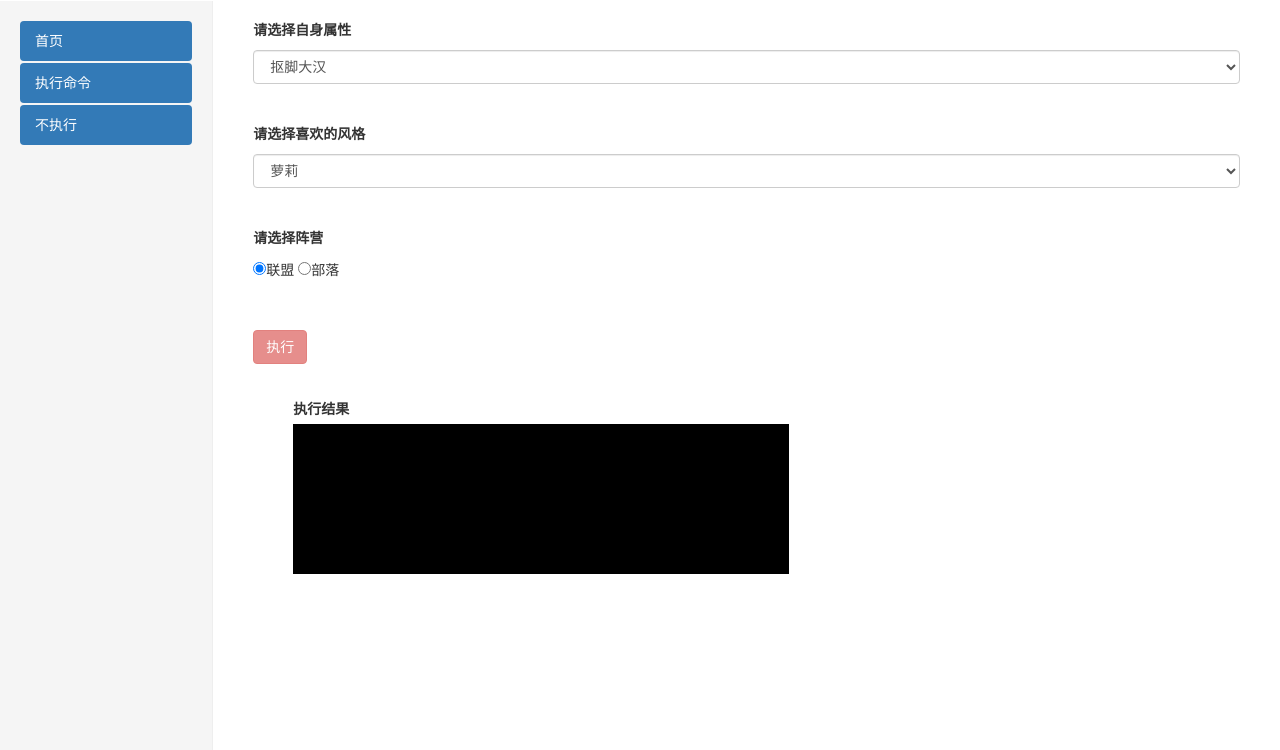
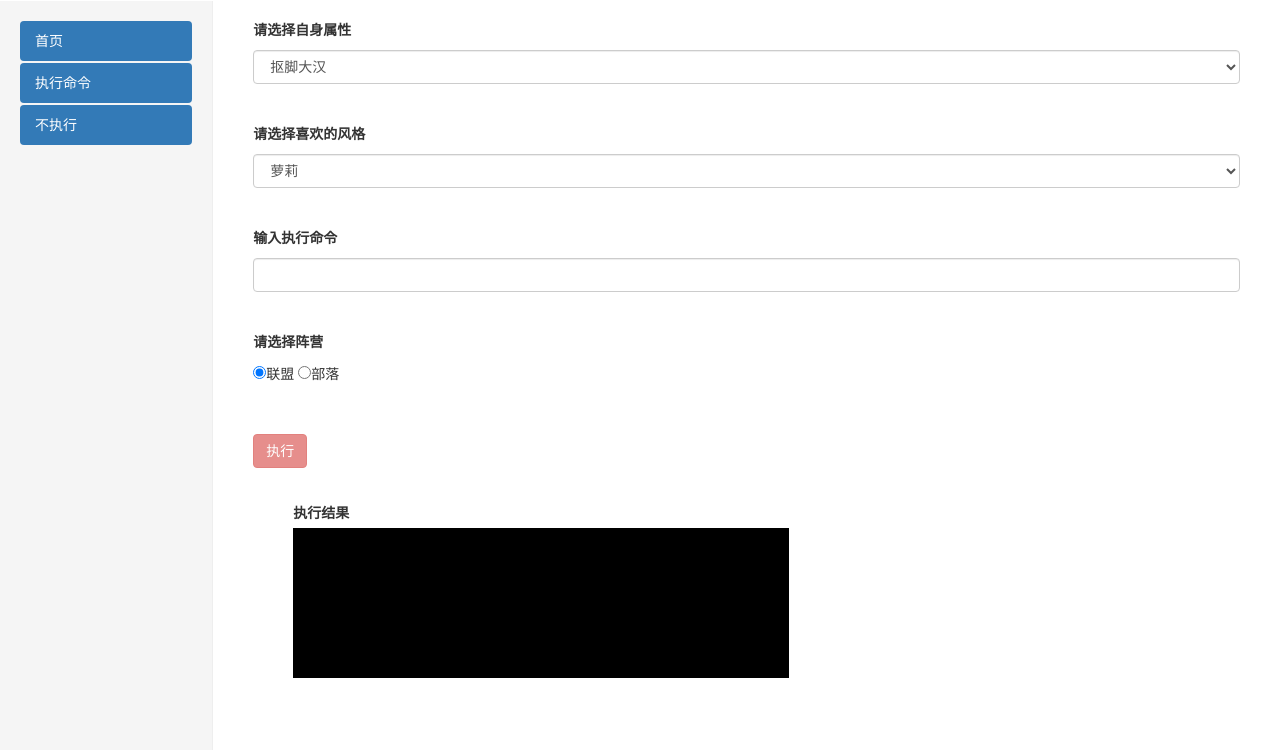
Before and after one commit to itimor/python_practice, a Django app: page / in a window 1280 px wide. Shown: the part 50-800 px from the top of the page. Run offline with Django 3.2, Linux system fonts and the light colour scheme; some libraries are stand-ins or nearby versions.

Commit message:
自定义命令执行

```diff
--- a/cmd_console/demo/templates/demo.html
+++ b/cmd_console/demo/templates/demo.html
@@ -24,15 +24,20 @@
                 </select>
                 <br/>
                 <br/>
-                <p><strong>请选择阵营</strong></p>
-
-<div class="camp">
-    <input type="radio" name="camp" value="alliance" checked="chedked">联盟
-    <input type="radio" name="camp"value="horde">部落
-</div>
+                <p><strong>输入执行命令</strong></p>
+                <input type="text" id="cmd" name="cmd" class="form-control">
                 <br/>
                 <br/>
-<button style="margin-top:10px" type="submit" class="btn btn-danger" value='Click' id="btn1" disabled data-toggle="tooltip" data-placement="top" title="朋友，你要为你的行为付出代价的！">执行</button>
+                <p><strong>请选择阵营</strong></p>
+                <div class="camp">
+                    <input type="radio" name="camp" value="alliance" checked="chedked">联盟
+                    <input type="radio" name="camp" value="horde">部落
+                </div>
+                <br/>
+                <br/>
+                <button style="margin-top:10px" type="submit" class="btn btn-danger" value='Click' id="btn1" disabled
+                        data-toggle="tooltip" data-placement="bottom" title="朋友，你要为你的行为付出代价的！">执行
+                </button>
                 <label id="breath-light">执行中</label>
             </div>
             <div class="col-sm-9 col-md-7 main">
@@ -47,7 +52,9 @@
 <script>
     $(document).ready(function () {
         $("#breath-light").hide();
-        $(function () { $("[data-toggle='tooltip']").tooltip(); });
+        $(function () {
+            $("[data-toggle='tooltip']").tooltip();
+        });
 
         $.ajaxSetup({
             beforeSend: function (xhr, settings) {
@@ -83,8 +90,10 @@
             selbrand = $("#selbrand").val();
             selfip = $("#selfip").val();
             btncamp = $('.camp').find('input:checked').val();
+            btncmd = $("input[id='cmd']").val();
+            console.log(btncmd);
 
-            if (selbrand == "抠脚大汉" || selfip == "萝莉" || btncamp == "alliance") {
+            if (selbrand == "抠脚大汉" || selfip == "萝莉" || btncamp == "alliance" || btncmd.length == 0) {
                 $("#btn1").prop("disabled", true);
             }
             else {
@@ -96,11 +105,12 @@
             button_status();
         });
 
-        $("#btn1").click(function () {
+        $("#btn1").click(function (action) {
             data = {  //这些数据可以传到后端作为参数
                 selbrand: $("#selbrand").val(),
                 selfip: $("#selfip").val(),
-                camp: $("#camp").val()
+                btncamp: $('.camp').find('input:checked').val(),
+                btncmd: $("input[id='cmd']").val(),
             };
             $.ajax({
                 url: '/action/',
--- a/cmd_console/demo/views.py
+++ b/cmd_console/demo/views.py
@@ -25,7 +25,11 @@
 
 def action(request):
     if request.method == 'POST' and request.is_ajax():
-        cmd = ['ping', '-c', '1', 'www.baidu.com']  # 测试命令，你可以定义的更复杂
+        result = request.POST
+
+        # cmd = ['ping', '-c', '1', 'www.baidu.com']  # 测试命令，你可以定义的更复杂
+        cmd = result['btncmd'].split()
+        print cmd
         cmd_exec = _action(cmd)  # 调用执行函数，获得结果
         stdout = cmd_exec['stdout']
         stderr = cmd_exec['stderr']
```
